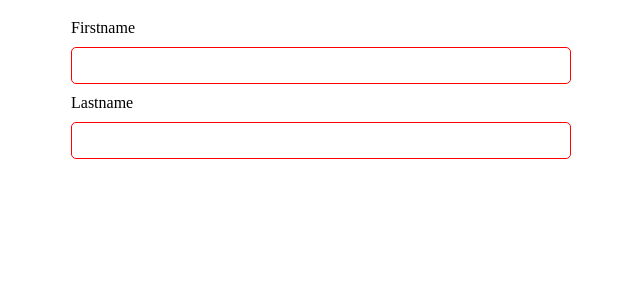
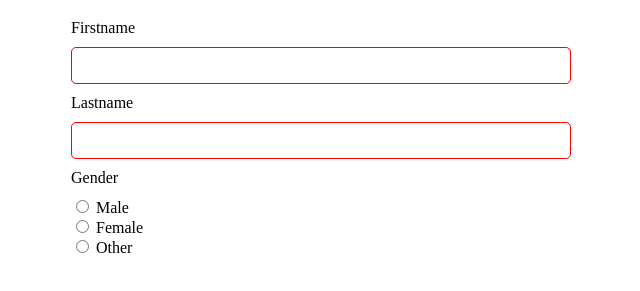
Before and after one commit to EmmaMargit/Forms-with-git-Emmas, a plain HTML site: page index.html in a window 1280 px wide. Shown: the part 61-352 px from the top of the page, without its empty margins (319-959 px from the left). Drawn offline with Linux system fonts and the light colour scheme.

Commit message:
radio button

```diff
--- a/css/style.css
+++ b/css/style.css
@@ -9,10 +9,14 @@
     margin: 20px auto;
 }
 
-input {
+input[type="text"]/*Denna påverkar bara stylningen av Input text*/ {
     width: 100%;
     padding: 10px;
     margin: 10px 0;
     border-radius: 5px;
     border: 1px solid red;
 }
+
+.front-row {
+    margin: 10px 0;
+}
--- a/index.html
+++ b/index.html
@@ -12,13 +12,30 @@
     <h1>Register here!</h1>
 
         <form action=""> <!--VIKTIGT!! Alltid ha med name="" när det är
-            Text field, när man skickar formuläret till en server man snappar upp
+            Text field, när man skickar formuläret till en server då snappar den upp
             värderna via name.-->
+
+                <!--Input Text field-->
                 <label for="firstname">Firstname</label>
                 <input type="text" name="firstname" id="firstname">
 
                 <label for="lastname">Lastname</label>
                 <input type="text" name="lastname" id="lastname">
+
+                <!--Input Radio button-->
+            <label for="">Gender</label><br>
+            <div class="front-row">
+
+                <input type="radio" name="gender" id="male" value="male">
+                <label for="male">Male</label><br><!--Denna label förknippas med denna radio button,
+                så då måste id:t ha samma namn alltså i detta fall MALE-->
+
+                <input type="radio" name="gender" id="female" value="female">
+                <label for="female">Female</label><br>
+
+                <input type="radio" name="gender" id="other" value="other">
+                <label for="other">Other</label>
+            </div>
         </form>
     </div>
 
```
